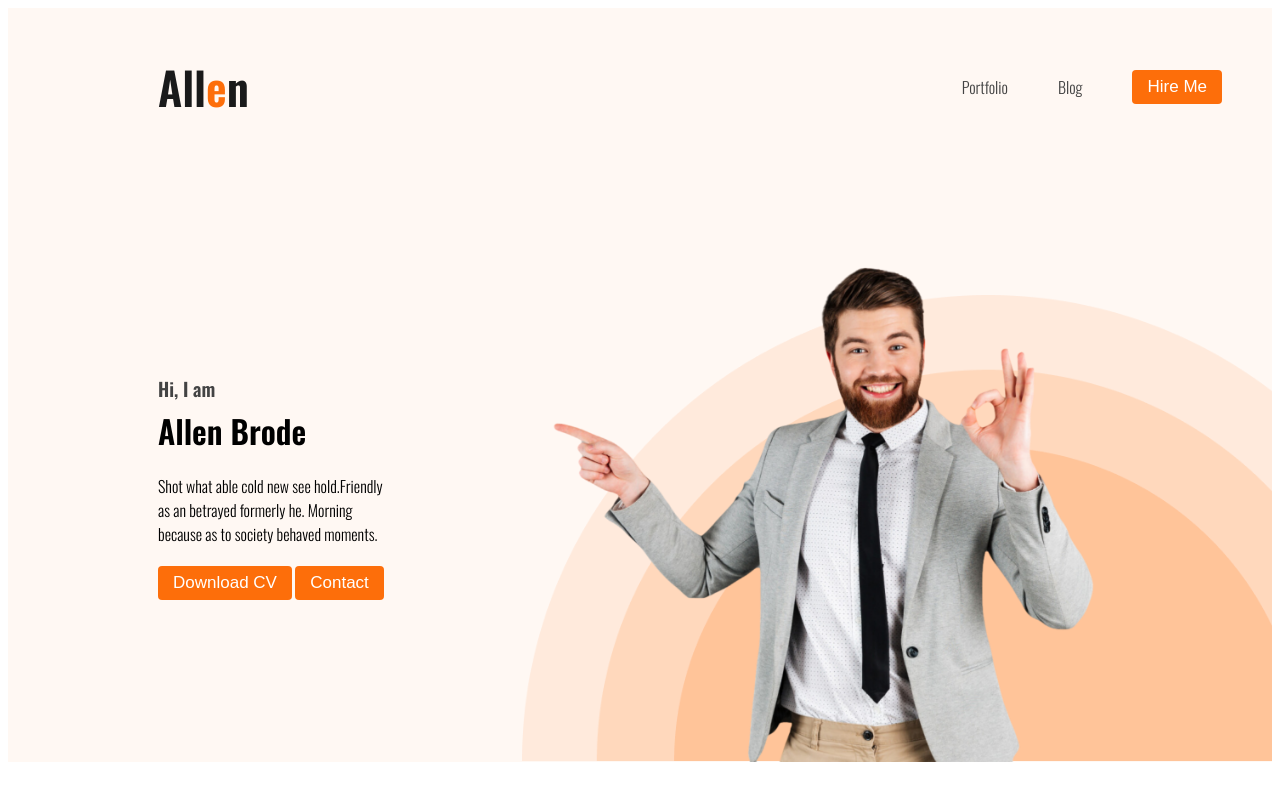
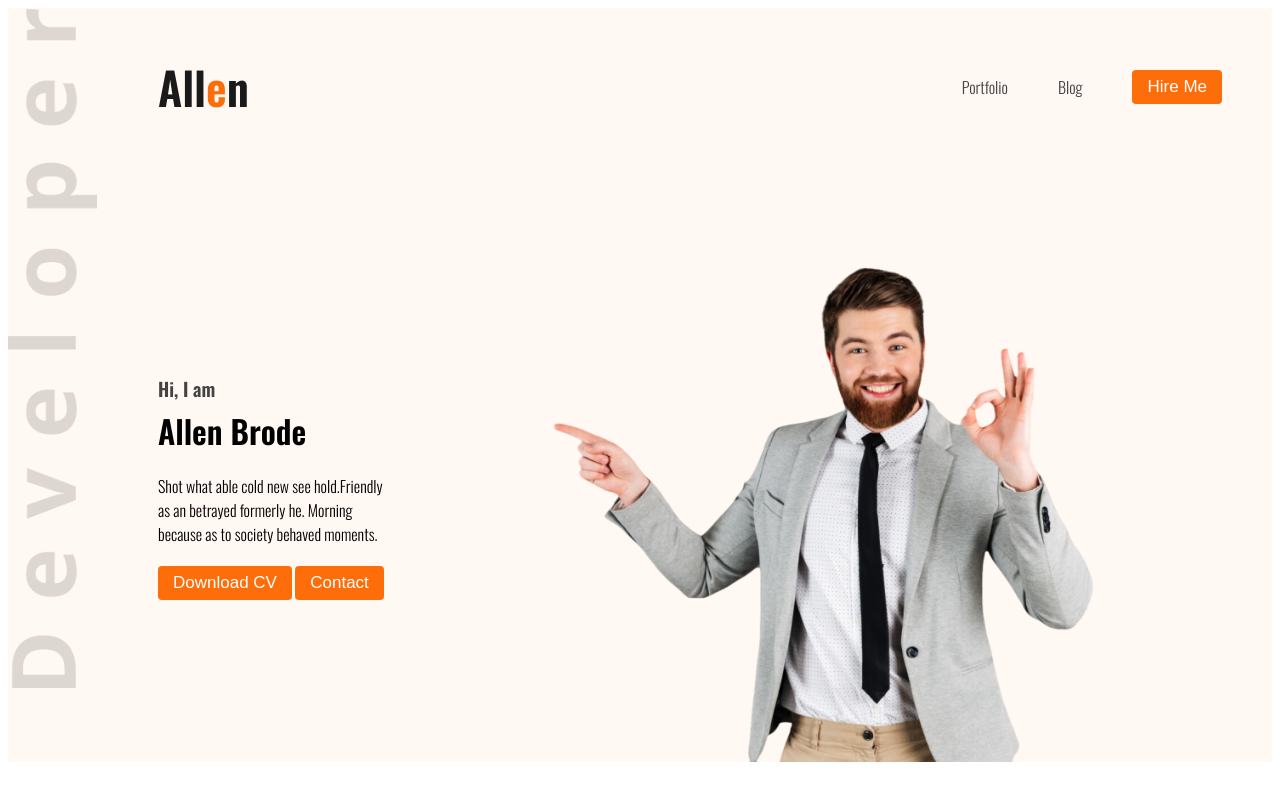
Before and after one commit to RaseLake/my-portfolio-sample, a plain HTML site: page index.html in a window 1280 px wide. Shown: the top 800 px of the page. Drawn offline with nearby package versions, Linux system fonts and the light colour scheme.

Commit message:
added developer img

```diff
--- a/styles.css
+++ b/styles.css
@@ -73,11 +73,17 @@ nav a {
 .header {
 
     background-color: #fff8f3;
-    background-image: url(./images/header_bg.png);
+    background-image: url('./images/header_bg.png');
+
     background-repeat: no-repeat;
     background-position: bottom right;
     background-size: 750px;
 
+}
+.header{
+    background-image: url('./images/developer.png');
+    background-size: 90px;
+    background-position: top left;
 }
 
 .banner {
```
Also changed, not shown: images/developer.png (added).
